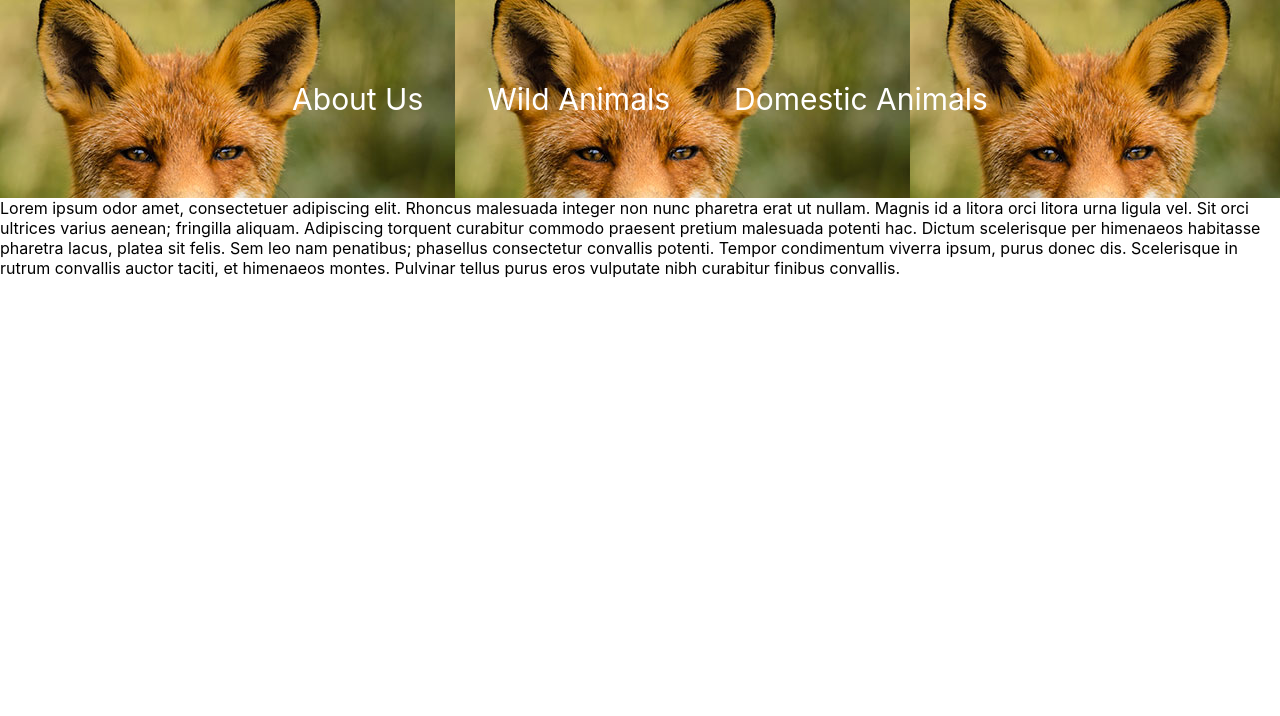
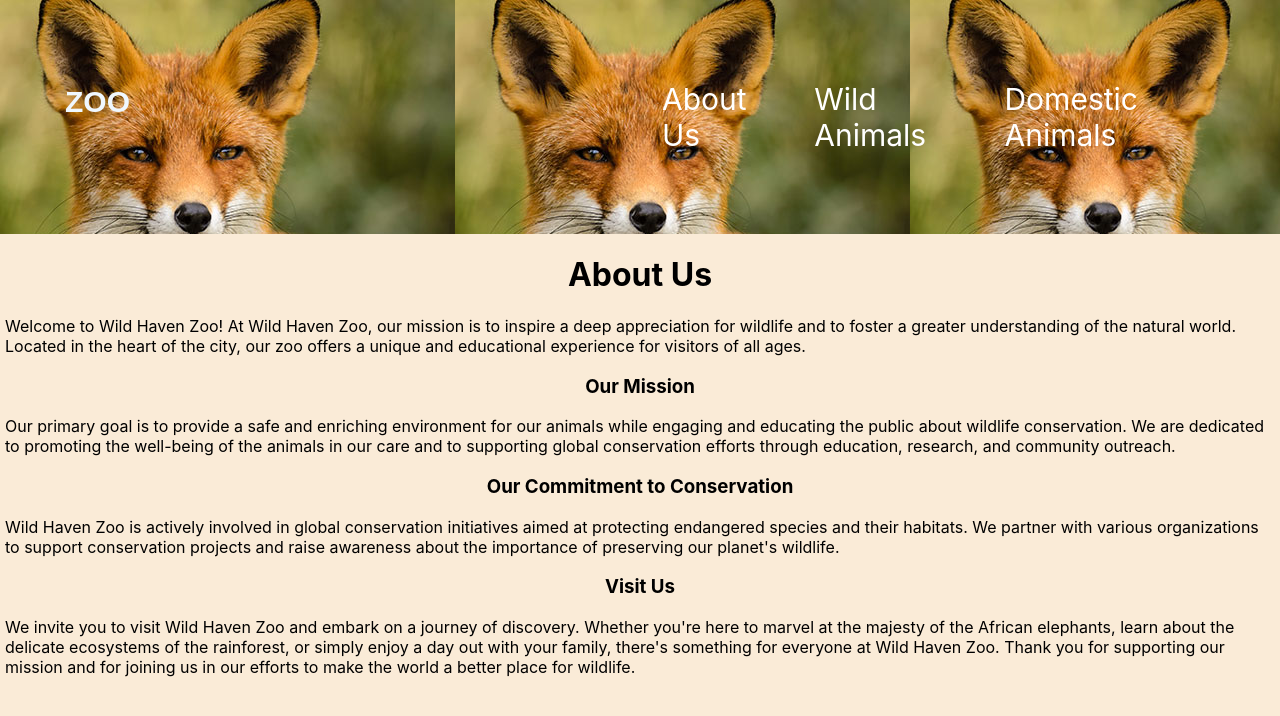
Before and after one commit to Kandedriva/assignment, a React (Create React App) app: page / in a window 1280 px wide. Shown: the top 716 px of the page. Built offline with nearby package versions, Linux system fonts and the light colour scheme.

Commit message:
Add style css on the Navbar component.

```diff
--- a/src/App.css
+++ b/src/App.css
@@ -1,4 +1,6 @@
-
+body{
+  background-color: antiquewhite;
+}
 .AnimalsImages{
   /* border: 2px solid; */
   text-align: center;
@@ -59,3 +61,15 @@
   background-color: red;
   color: white;
 }
+.zoo{
+  font-size: 30px;
+  font-family: fantasy;
+  color: aliceblue;
+  margin-right: 500px;
+}
+.aboutZoo{
+  margin: 5px;
+}
+.zooTitle{
+text-align: center;
+}
--- a/src/Components/AboutUs.js
+++ b/src/Components/AboutUs.js
@@ -3,8 +3,26 @@ import React from "react";
 function AboutUs(){
 
     return(
-        <div>
-            Lorem ipsum odor amet, consectetuer adipiscing elit. Rhoncus malesuada integer non nunc pharetra erat ut nullam. Magnis id a litora orci litora urna ligula vel. Sit orci ultrices varius aenean; fringilla aliquam. Adipiscing torquent curabitur commodo praesent pretium malesuada potenti hac. Dictum scelerisque per himenaeos habitasse pharetra lacus, platea sit felis. Sem leo nam penatibus; phasellus consectetur convallis potenti. Tempor condimentum viverra ipsum, purus donec dis. Scelerisque in rutrum convallis auctor taciti, et himenaeos montes. Pulvinar tellus purus eros vulputate nibh curabitur finibus convallis.
+        <div className="aboutZoo">
+            <h1 className="zooTitle">About Us</h1>
+Welcome to Wild Haven Zoo!
+
+At Wild Haven Zoo, our mission is to inspire a deep appreciation for wildlife and to foster a greater understanding of the natural world. Located in the heart of the city, our zoo offers a unique and educational experience for visitors of all ages.
+
+<h3 className="zooTitle">Our Mission</h3>
+
+Our primary goal is to provide a safe and enriching environment for our animals while engaging and educating the public about wildlife conservation. We are dedicated to promoting the well-being of the animals in our care and to supporting global conservation efforts through education, research, and community outreach.
+
+
+<h3 className="zooTitle">Our Commitment to Conservation</h3>
+
+Wild Haven Zoo is actively involved in global conservation initiatives aimed at protecting endangered species and their habitats. We partner with various organizations to support conservation projects and raise awareness about the importance of preserving our planet's wildlife.
+
+<h3 className="zooTitle">Visit Us
+</h3>
+We invite you to visit Wild Haven Zoo and embark on a journey of discovery. Whether you're here to marvel at the majesty of the African elephants, learn about the delicate ecosystems of the rainforest, or simply enjoy a day out with your family, there's something for everyone at Wild Haven Zoo.
+
+Thank you for supporting our mission and for joining us in our efforts to make the world a better place for wildlife.
         </div>
     )
 }
--- a/src/Components/Navbar.js
+++ b/src/Components/Navbar.js
@@ -7,6 +7,7 @@ function Navbar(){
     return(
         <>
         <div className="navbar">
+        <h1 className="zoo">ZOO</h1>
             <a>
                 <Link to ="/">About Us</Link>
             </a>
```
